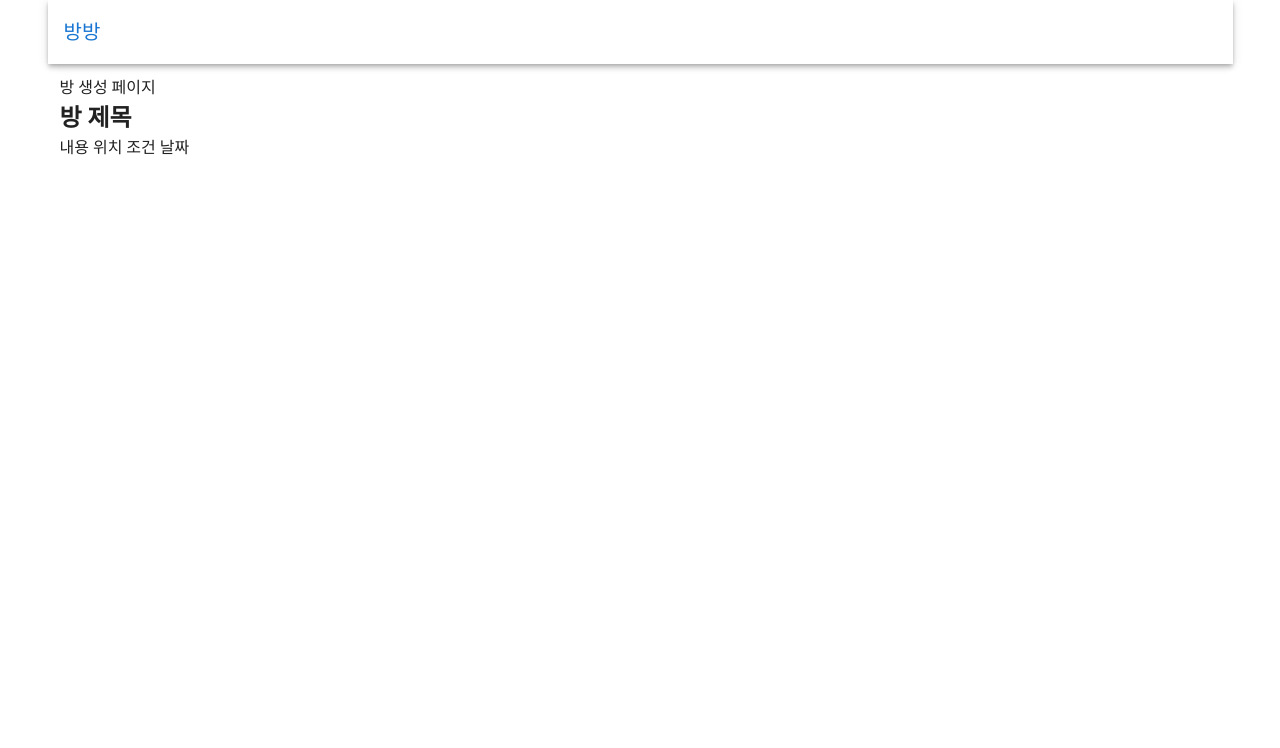
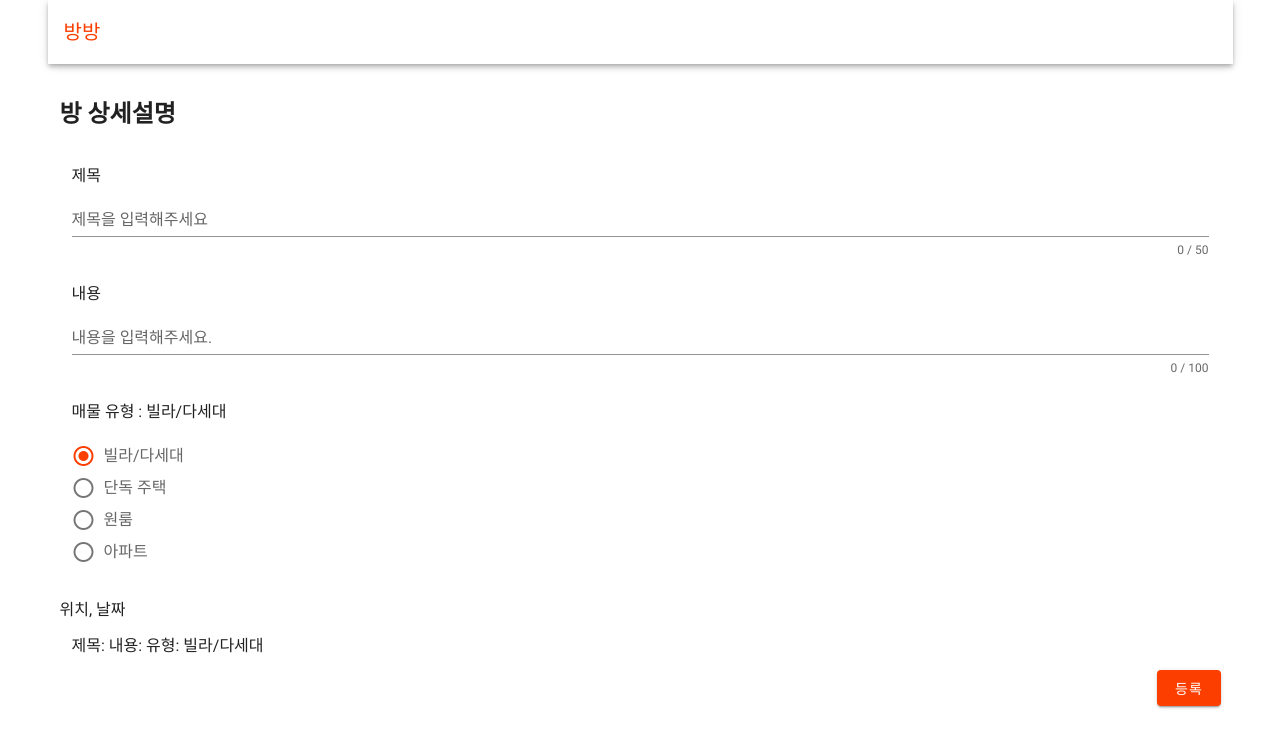
Before and after one commit to xmun74/bangbang, a Vue app: page /createPost in a window 1280 px wide. Shown: the top 748 px of the page. Built offline with nearby package versions, Linux system fonts and the light colour scheme.

Commit message:
feat: vuetify theme, ErrorPage, CreatePost, Home 페이지, ContentList, ContentItem, Header 컴포넌트

```diff
--- a/src/App.vue
+++ b/src/App.vue
@@ -1,8 +1,6 @@
 <template>
   <v-app>
-    <!-- <div id="app"> -->
     <Header />
-    <!-- </div> -->
   </v-app>
 </template>
 
--- a/src/components/Header.vue
+++ b/src/components/Header.vue
@@ -1,14 +1,12 @@
 <template>
   <v-container>
-    <v-row id="app">
+    <v-row>
       <v-toolbar>
         <!-- <v-app-bar-nav-icon></v-app-bar-nav-icon> -->
-
         <v-toolbar-title to="/"
-          ><router-link to="/"> 방방 </router-link></v-toolbar-title
+          ><router-link to="/">방방</router-link></v-toolbar-title
         >
       </v-toolbar>
-      <!-- <router-link to="/"> 방방 </router-link> -->
       <router-view />
     </v-row>
   </v-container>
--- /dev/null
+++ b/src/components/Home/ContentItem.vue
@@ -0,0 +1,31 @@
+<template>
+  <ul class="">
+    <div v-for="(item, idx) in items" :key="idx + item.title">
+      <router-link :to="'/post/' + item.id">
+        <v-card width="200px">
+          <!-- 이미지 -->
+          <v-img aspect-ritio="2"></v-img>
+          <!-- 텍스트 -->
+          <v-card-title>{{ item.title }}</v-card-title>
+          <v-card-text>
+            {{ item.content }}
+          </v-card-text>
+          <!-- 상태버튼 -->
+          <v-card-actions>
+            <v-btn>마감</v-btn>
+          </v-card-actions>
+        </v-card>
+      </router-link>
+    </div>
+  </ul>
+</template>
+
+<script>
+export default {
+  name: "ContentItem",
+  props: {
+    items: { type: Array, default: () => [] },
+  },
+  data: () => ({}),
+};
+</script>
--- /dev/null
+++ b/src/components/Home/ContentList.vue
@@ -0,0 +1,26 @@
+<template>
+  <div class="d-flex flex-column" width="100%">
+    <ContentItem :items="rooms" />
+  </div>
+</template>
+
+<script>
+import ContentItem from "./ContentItem.vue";
+export default {
+  name: "ContentList",
+  components: {
+    ContentItem,
+  },
+  data: () => ({
+    rooms: [
+      { id: 1, title: "판교", content: "방2/화장실1", img: "", link: "" },
+      { id: 2, title: "강남", content: "방1/지하1", img: "", link: "" },
+      { id: 3, title: "판교3", content: "방3/화장실2", img: "", link: "" },
+      { id: 4, title: "판교4", content: "방2/3층", img: "", link: "" },
+      { id: 5, title: "판교5", content: "방1/화장실1", img: "", link: "" },
+      { id: 6, title: "판교6", content: "원룸", img: "", link: "" },
+      { id: 7, title: "판교7", content: "방2/화장실1/4층", img: "", link: "" },
+    ],
+  }),
+};
+</script>
--- a/src/pages/CreatePost.vue
+++ b/src/pages/CreatePost.vue
@@ -1,8 +1,41 @@
 <template>
   <v-container>
-    <div>방 생성 페이지</div>
-    <h2>방 제목</h2>
-    내용 위치 조건 날짜
+    <h2 class="my-5">방 상세설명</h2>
+    <v-form @submit.prevent="createPost">
+      <v-col
+        >제목
+        <v-text-field
+          label="제목을 입력해주세요"
+          hide-details="auto"
+          required
+          :counter="50"
+          v-model="title"
+        />
+      </v-col>
+      <v-col>
+        내용
+        <v-text-field
+          label="내용을 입력해주세요."
+          required
+          :counter="100"
+          v-model="content"
+        />
+      </v-col>
+      <v-col>
+        <label> 매물 유형 : {{ radios || "null" }}</label>
+        <v-radio-group v-model="radios" mandatory>
+          <v-radio label="빌라/다세대" value="빌라/다세대"></v-radio>
+          <v-radio label="단독 주택" value="단독주택"></v-radio>
+          <v-radio label="원룸" value="원룸"></v-radio>
+          <v-radio label="아파트" value="아파트"></v-radio>
+        </v-radio-group>
+      </v-col>
+      위치, 날짜
+      <v-col>제목: {{ title }} 내용: {{ content }} 유형: {{ radios }}</v-col>
+      <div class="d-flex justify-end">
+        <v-btn color="primary" type="submit">등록</v-btn>
+      </div>
+    </v-form>
   </v-container>
 </template>
 
@@ -10,6 +43,17 @@
 export default {
   name: "CreatePost",
 
-  data: () => ({}),
+  data: () => ({
+    title: "",
+    content: "",
+    radios: null,
+  }),
+
+  methods: {
+    createPost(e) {
+      e.preventDefault();
+      console.log(this.title, this.content, this.radios);
+    },
+  },
 };
 </script>
--- /dev/null
+++ b/src/pages/ErrorPage.vue
@@ -0,0 +1,12 @@
+<template>
+  <v-container>
+    <h1>잘못된 페이지입니다.</h1>
+    <router-link to="/">메인 페이지로 가기</router-link>
+  </v-container>
+</template>
+
+<script>
+export default { name: "ErrorPage" };
+</script>
+
+<style></style>
--- a/src/pages/Home.vue
+++ b/src/pages/Home.vue
@@ -1,31 +1,27 @@
 <template>
   <v-container>
-    방 목록
-    <v-btn @click="movetocreatepost">방 생성</v-btn>
+    <div class="d-flex justify-space-between">
+      <h2>방 목록</h2>
+      <router-link to="/createPost">
+        <v-btn>방 내놓기</v-btn>
+      </router-link>
+    </div>
 
-    <div id="app">
-      <v-btn @click="movetopost1">1페이지로</v-btn>
-      <v-btn @click="movetopost2">2페이지로</v-btn>
-      <router-view />
-    </div>
+    <ContentList />
+    <!-- <router-view /> -->
   </v-container>
 </template>
 
 <script>
+import ContentList from "../components/Home/ContentList.vue";
+
 export default {
   name: "Home",
+  components: {
+    ContentList,
+  },
 
   data: () => ({}),
-  methods: {
-    movetocreatepost() {
-      window.location.href = "/createPost";
-    },
-    movetopost1() {
-      window.location.href = "/post/1";
-    },
-    movetopost2() {
-      window.location.href = "/post/2";
-    },
-  },
+  methods: {},
 };
 </script>
--- a/src/plugins/vuetify.js
+++ b/src/plugins/vuetify.js
@@ -1,7 +1,17 @@
-import Vue from 'vue';
-import Vuetify from 'vuetify/lib/framework';
+import Vue from "vue";
+import Vuetify from "vuetify/lib/framework";
 
 Vue.use(Vuetify);
 
 export default new Vuetify({
+  theme: {
+    themes: {
+      light: {
+        primary: "#fc3f00",
+        secondary: "#e58d05",
+        accent: "#e5ceae",
+        error: "#b71c1c",
+      },
+    },
+  },
 });
--- a/src/routes.js
+++ b/src/routes.js
@@ -3,6 +3,7 @@ import Vue from "vue";
 import Home from "@/pages/Home";
 import RoomDetail from "@/pages/RoomDetail";
 import CreatePost from "@/pages/CreatePost";
+import ErrorPage from "@/pages/ErrorPage";
 
 Vue.use(VueRouter);
 
@@ -19,6 +20,10 @@ const routes = [
     path: "/post/:id",
     component: RoomDetail,
   },
+  {
+    path: "*",
+    component: ErrorPage,
+  },
 ];
 
 const router = new VueRouter({
```
